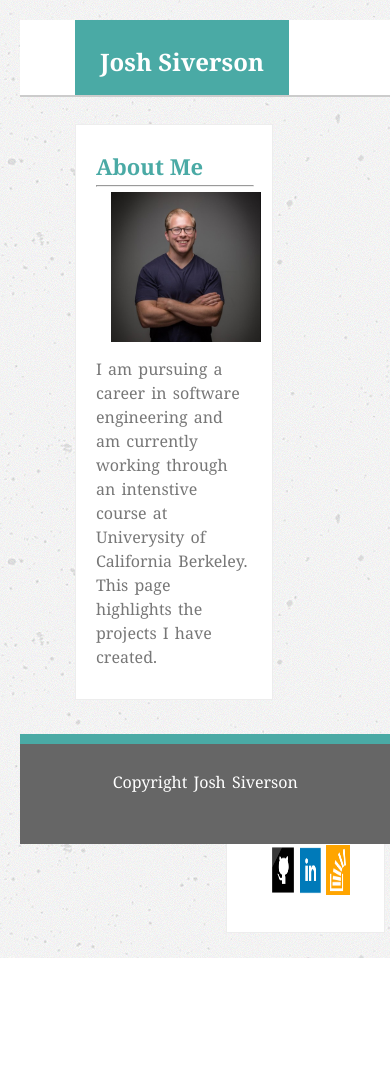
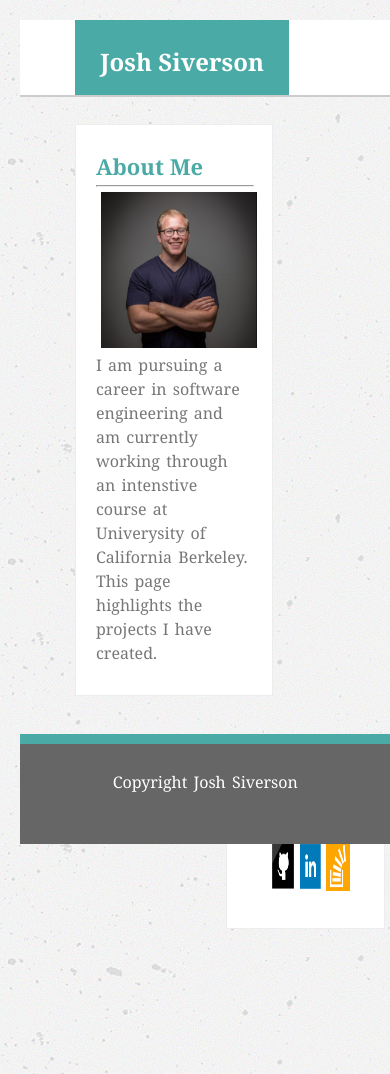
Before and after one commit to siverson90/Responsive-Portfolio, a plain HTML site: page index.html in a window 390 px wide. Before the commit the page ends 958 px from the top, so only its background shows below. Drawn offline with Linux system fonts and the light colour scheme.

Commit message:
add clearfix to nav container and main body container to prevent othe containers pushing up

```diff
--- a/assets/css/style.css
+++ b/assets/css/style.css
@@ -214,14 +214,35 @@ li a:hover{
 
 }
 
+.clearfix:before,
+.clearfix:after {
+  content: " ";
+  display: block;
+
+}
+
+.clearfix:after{
+  clear: both;
+}
+
 @media screen and (max-width: 980px) {
   .header-container{
     width: 95%;
     margin: 0 auto;
     display: inline-block;
     overflow: auto;
+  }
 
-  }
+  .clearfix:before,
+.clearfix:after {
+  content: " ";
+  display: block;
+
+}
+
+.clearfix:after{
+  clear: both;
+}
 
 .container{
   clear: both;
@@ -251,6 +272,16 @@ li a:hover{
     margin-left:20px;
   }
 
+  .inner-left{
+    display: block;
+    width: 100%;
+    margin: 0 auto;
+  }
+  .profilePhoto, .left-side-paragraph{
+    width: 100%;
+    float: left;
+    margin: 0 auto;
+  }
 }
 
 
--- a/index.html
+++ b/index.html
@@ -10,7 +10,7 @@
 
 <!-- Header containing Name of page and nav bar links -->
   <div class="entire-container">
-  <div class="header-container">
+  <div class="header-container clearfix">
       <ul>
         <div class="name">
           <li>Josh Siverson</li>
@@ -32,14 +32,19 @@
 <!-- Main content container. Within the container are 2 sections. left-side and right side.
     .left-side renders the main content and will be dynamic to the content in each page.
     .right-side renders the social media buttons and is static on each page.  -->
-  <div class="container">
+  <div class="container clearfix">
 
     <section class="left-side">
       <h2>About Me</h2>
       <hr class="hr-left">
-      <img src="assets/images/Josh_linkedin.jpeg" alt="Josh's Profile picture" width="150px" class="profilePhoto">
-
-      <p class="left-side-paragraph"> I am pursuing a career in  software engineering and am currently working through an intenstive course at Univerysity of California Berkeley. This page highlights the projects I have created.</p>
+      <div class="profile-paragraph">
+        <div class="inner-left">
+          <img src="assets/images/Josh_linkedin.jpeg" alt="Josh's Profile picture" width="150px" class="profilePhoto">
+        </div>
+        <div class="inner-left">
+         <p class="left-side-paragraph"> I am pursuing a career in  software engineering and am currently working through an intenstive course at Univerysity of California Berkeley. This page highlights the projects I have created.</p>
+        </div>
+      </div>
     </section>
 
     <section class="right-side">
```
Also changed, not shown: contact.html (+5 -5 lines), portfolio.html (+2 -2 lines).
